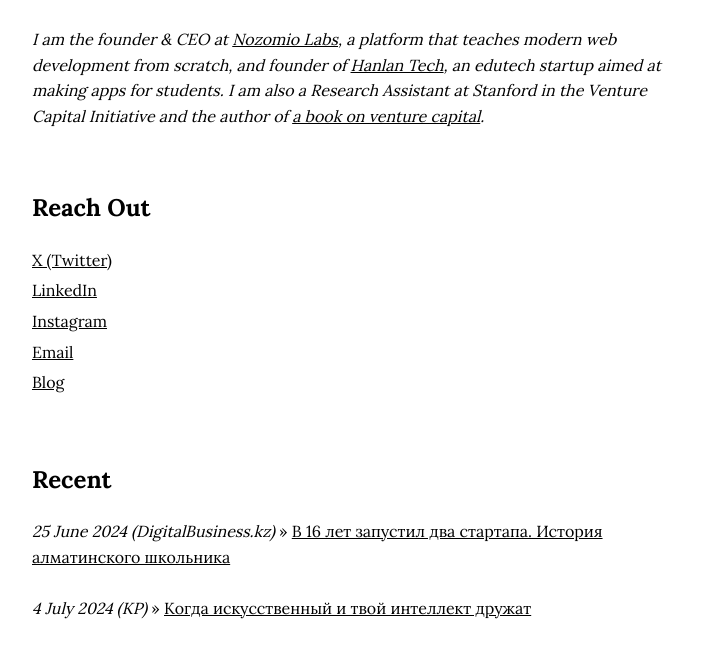
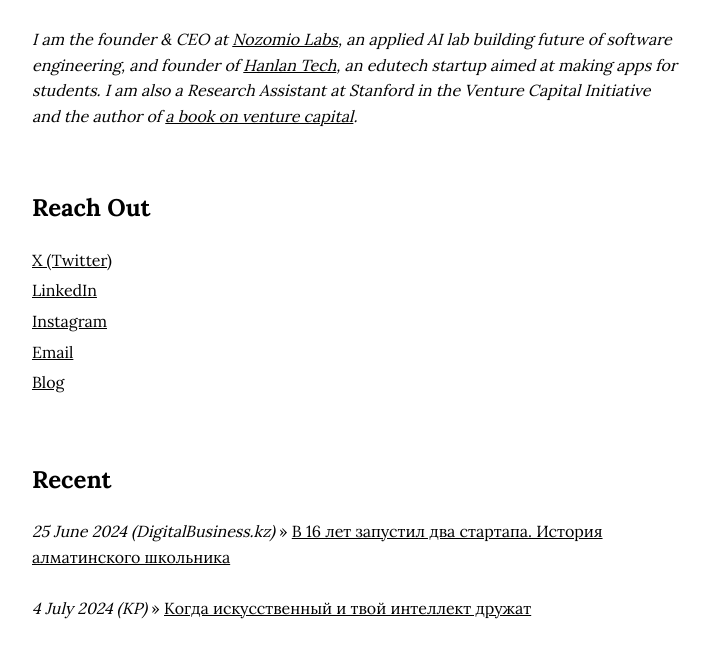
Before and after one commit to arlanrakh/arlanrakh-website, a plain HTML site: page index.html in a window 1280 px wide. Shown: the part 167-824 px from the top of the page, without its empty margins (283-993 px from the left). Drawn offline with Linux system fonts and the light colour scheme.

Commit message:
changed nozomio caption

```diff
--- a/index.html
+++ b/index.html
@@ -3,8 +3,8 @@
 <head>
     <meta charset="UTF-8">
     <meta name="viewport" content="width=device-width, initial-scale=1.0">
-    <meta name="description" content="Arlan Rakhmetzhanov is the founder & CEO of Nozomio Labs, a platform teaching modern web development, and Hanlan Tech, an edutech startup creating student-focused apps. He is a Research Assistant at Stanford and the author of a book on venture capital.">
-    <meta name="keywords" content="Arlan Rakhmetzhanov, Nozomio Labs, Hanlan Tech, venture capital, web development, edtech startup, Stanford Research Assistant, tech entrepreneurship">
+    <meta name="description" content="Arlan Rakhmetzhanov is the founder & CEO of Nozomio Labs, an applied AI lab building future of software engineering, and Hanlan Tech, an edutech startup creating apps for students. He is a Research Assistant at Stanford and the author of a book on venture capital.">
+    <meta name="keywords" content="Arlan Rakhmetzhanov, Nozomio Labs, Hanlan Tech, venture capital, software engineering, edtech startup, Stanford Research Assistant, tech entrepreneurship">
     <meta name="author" content="Arlan Rakhmetzhanov">
     <meta name="robots" content="index, follow">
     <meta name="og:title" content="Arlan Rakhmetzhanov">
@@ -80,7 +80,7 @@
     <h1>Arlan Rakhmetzhanov</h1>
 
     <div class="bio section">
-        I am the founder & CEO at <a href="https://www.nozomio.com/" target="_blank">Nozomio Labs</a>, a platform that teaches modern web development from scratch, and founder of <a href="https://hanlantech.dev/" target="_blank">Hanlan Tech</a>, an edutech startup aimed at making apps for students. I am also a Research Assistant at Stanford in the Venture Capital Initiative and the author of <a href="https://play.google.com/store/books/details/Arlan_Rakhmetzhanov_Doorway_to_Venture_Capital_An?id=ZxvpEAAAQBAJ&hl=en&gl=US&pli=1" target="_blank">a book on venture capital</a>.
+        I am the founder & CEO at <a href="https://www.nozomio.com/" target="_blank">Nozomio Labs</a>, an applied AI lab building future of software engineering, and founder of <a href="https://hanlantech.dev/" target="_blank">Hanlan Tech</a>, an edutech startup aimed at making apps for students. I am also a Research Assistant at Stanford in the Venture Capital Initiative and the author of <a href="https://play.google.com/store/books/details/Arlan_Rakhmetzhanov_Doorway_to_Venture_Capital_An?id=ZxvpEAAAQBAJ&hl=en&gl=US&pli=1" target="_blank">a book on venture capital</a>.
     </div>
 
     <h2>Reach Out</h2>
```
